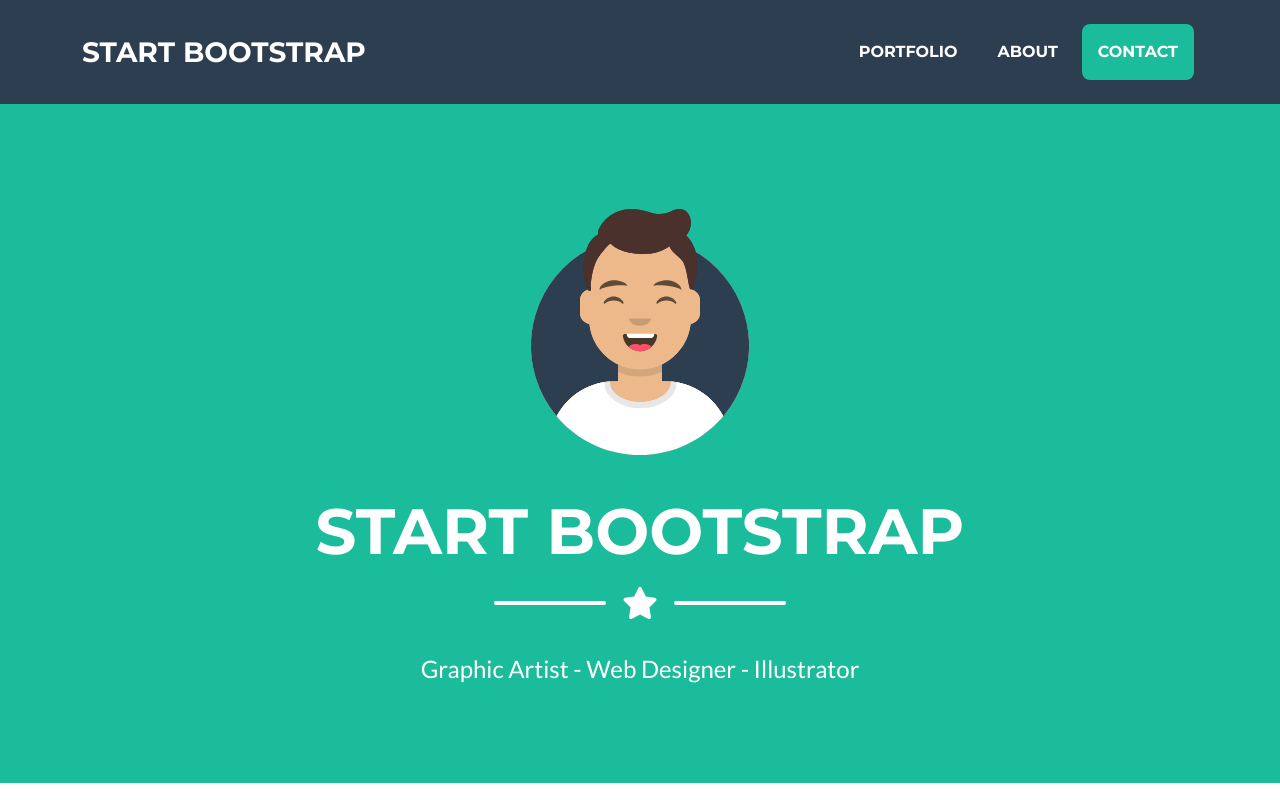
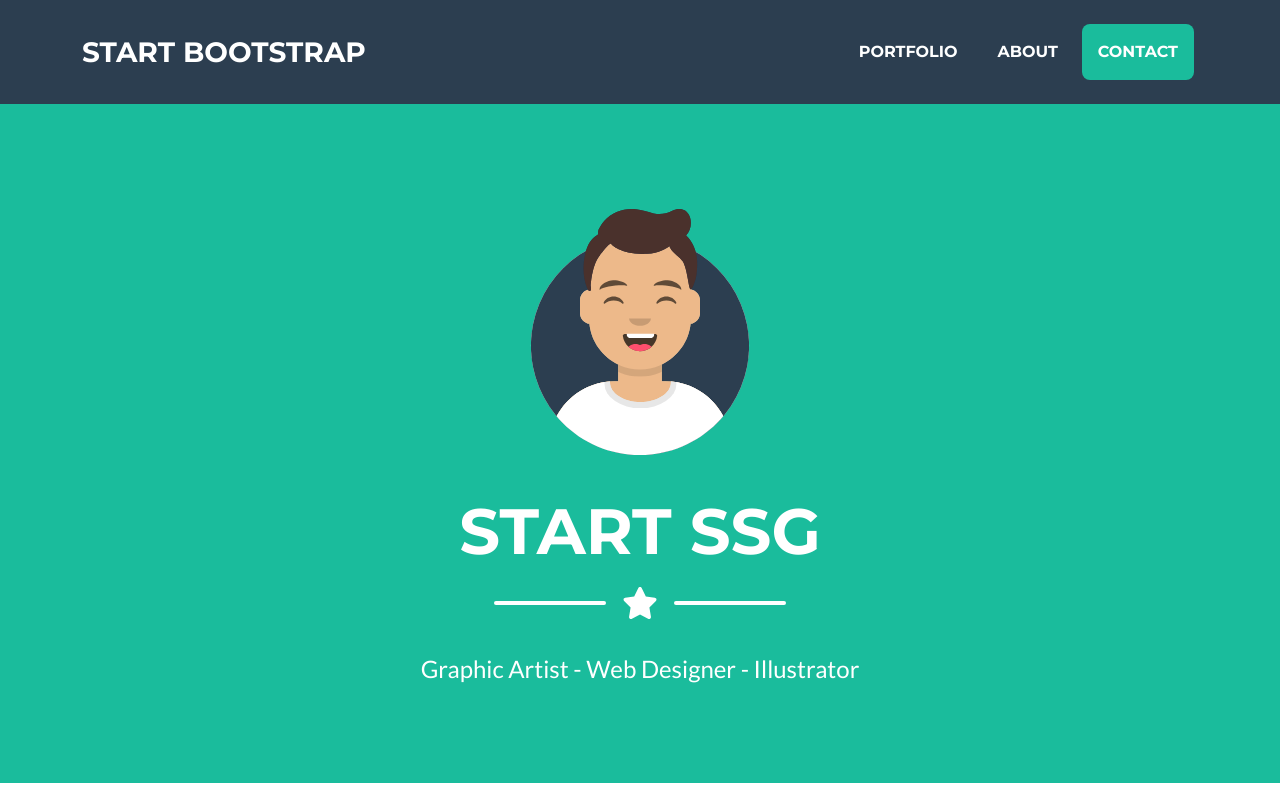
Before and after one commit to kuni4210/myweb, a plain HTML site: page index.html in a window 1280 px wide. Shown: the top 800 px of the page. Drawn offline with nearby package versions, Linux system fonts and the light colour scheme.

Commit message:
index.html 수정

```diff
--- a/index.html
+++ b/index.html
@@ -40,7 +40,7 @@
                 <!-- Masthead Avatar Image-->
                 <img class="masthead-avatar mb-5" src="assets/img/avataaars.svg" alt="..." />
                 <!-- Masthead Heading-->
-                <h1 class="masthead-heading text-uppercase mb-0">Start Bootstrap</h1>
+                <h1 class="masthead-heading text-uppercase mb-0">Start SSG</h1>
                 <!-- Icon Divider-->
                 <div class="divider-custom divider-light">
                     <div class="divider-custom-line"></div>
```
